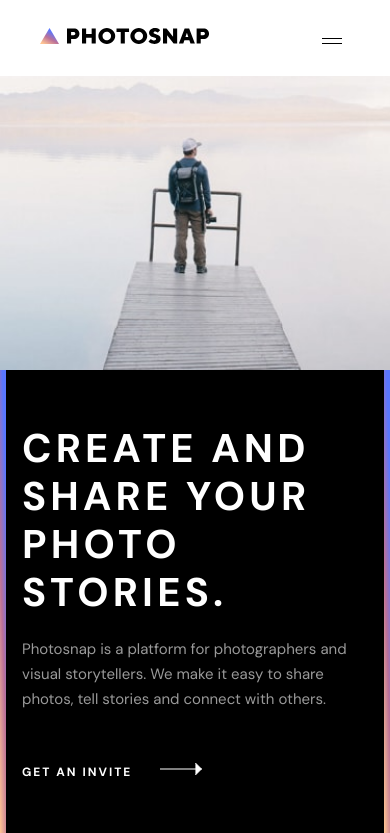
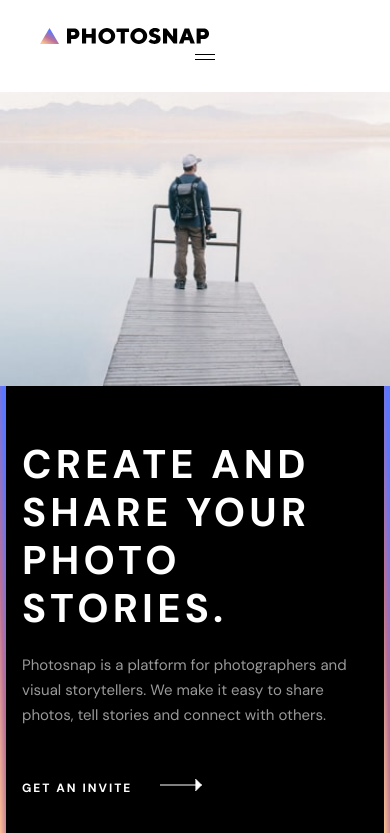
Before and after one commit to vsm1996/photosnap, a React (Create React App) app: page / in a window 390 px wide. Shown: the top 833 px of the page. Built offline with nearby package versions, Linux system fonts and the light colour scheme.

Commit message:
trying menu-icon margin percentange

```diff
--- a/src/components/common/navigation/nav.css
+++ b/src/components/common/navigation/nav.css
@@ -40,10 +40,6 @@
 .nav__link:hover {
   background-color: var(--color-grey);
   color: var(--color-black);
-}
-
-.menu-icon {
-  display: none;
 }
 
 .mobile-nav__list {
@@ -138,7 +134,7 @@
 
   .menu-icon {
     display: inline-block;
-    margin-left: 7rem;
+    margin-left: 50%;
   }
 
   /* .menu-icon__open {
```
